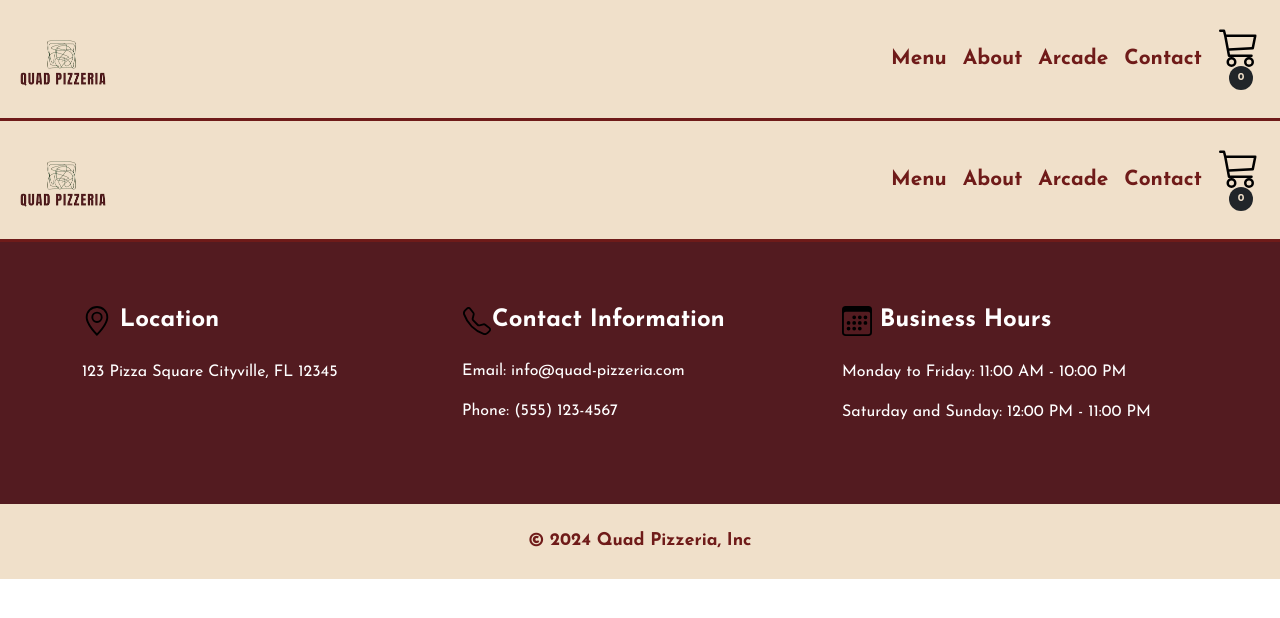
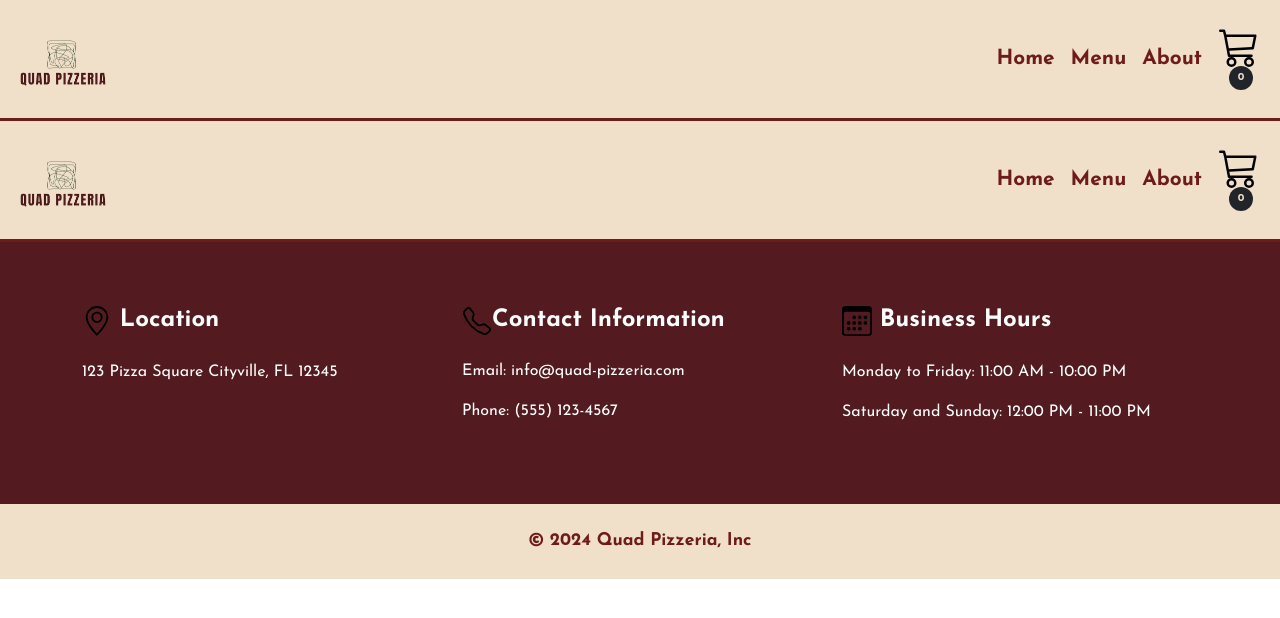
Before and after one commit to quaydrionb/quad-pizza-shop, a Next.js app: page /navbar in a window 1280 px wide. Shown: the top 618 px of the page. Built offline with nearby package versions, Linux system fonts and the light colour scheme.

Commit message:
updated nav-links

```diff
--- a/components/home/NavBar.tsx
+++ b/components/home/NavBar.tsx
@@ -66,6 +66,11 @@ const Navbar = () => {
           >
             <ul className="navbar-nav fw-bold">
               <li className="nav-item">
+                <Link href="/" className="nav-link" onClick={toggleMenu}>
+                  Home
+                </Link>
+              </li>
+              <li className="nav-item">
                 <Link href="/#menu" className="nav-link" onClick={toggleMenu}>
                   Menu
                 </Link>
@@ -73,20 +78,6 @@ const Navbar = () => {
               <li className="nav-item">
                 <Link href="/#about" className="nav-link" onClick={toggleMenu}>
                   About
-                </Link>
-              </li>
-              <li className="nav-item">
-                <Link href="/#arcade" className="nav-link" onClick={toggleMenu}>
-                  Arcade
-                </Link>
-              </li>
-              <li className="nav-item">
-                <Link
-                  href="/#contact"
-                  className="nav-link"
-                  onClick={toggleMenu}
-                >
-                  Contact
                 </Link>
               </li>
             </ul>
```
